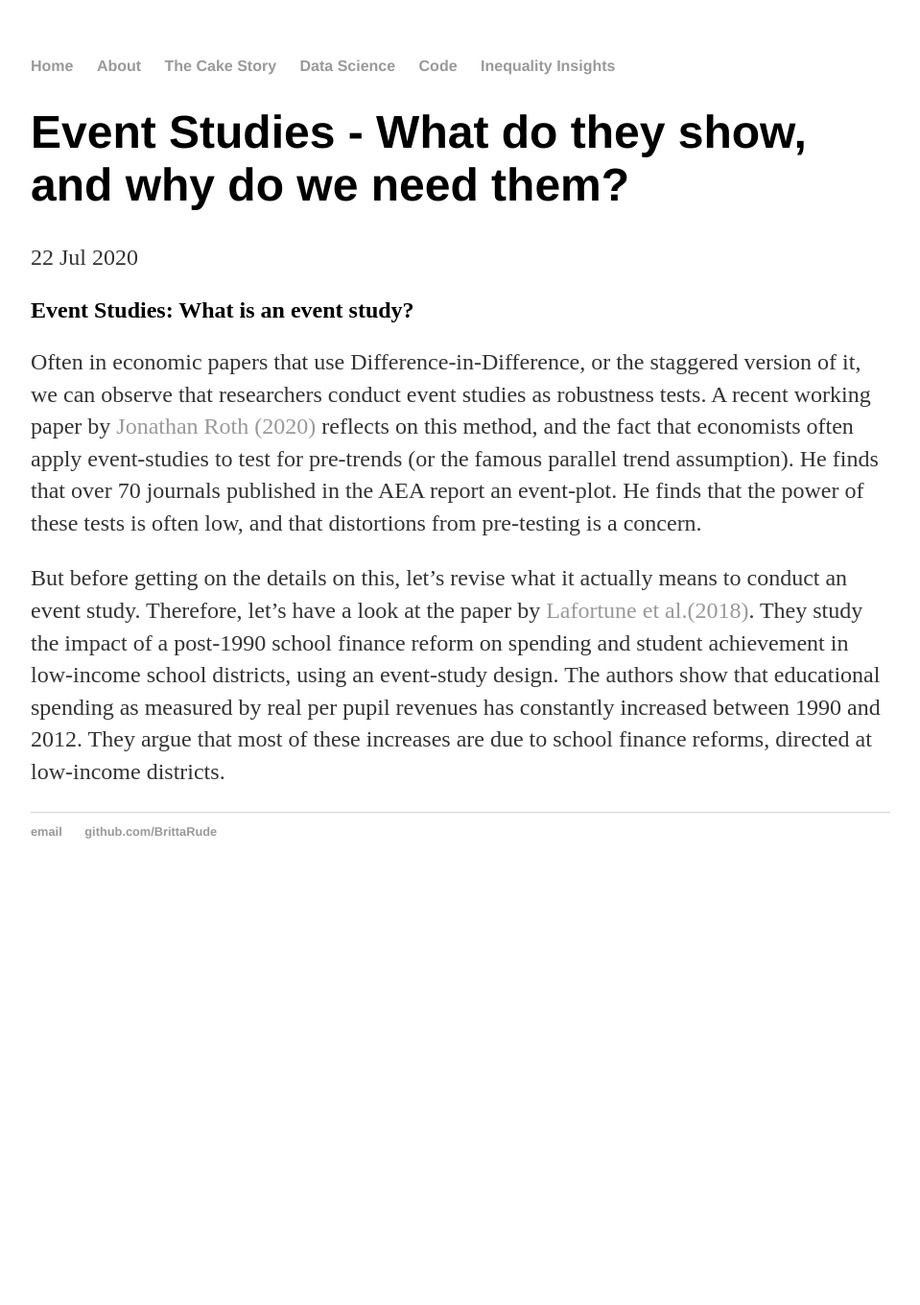
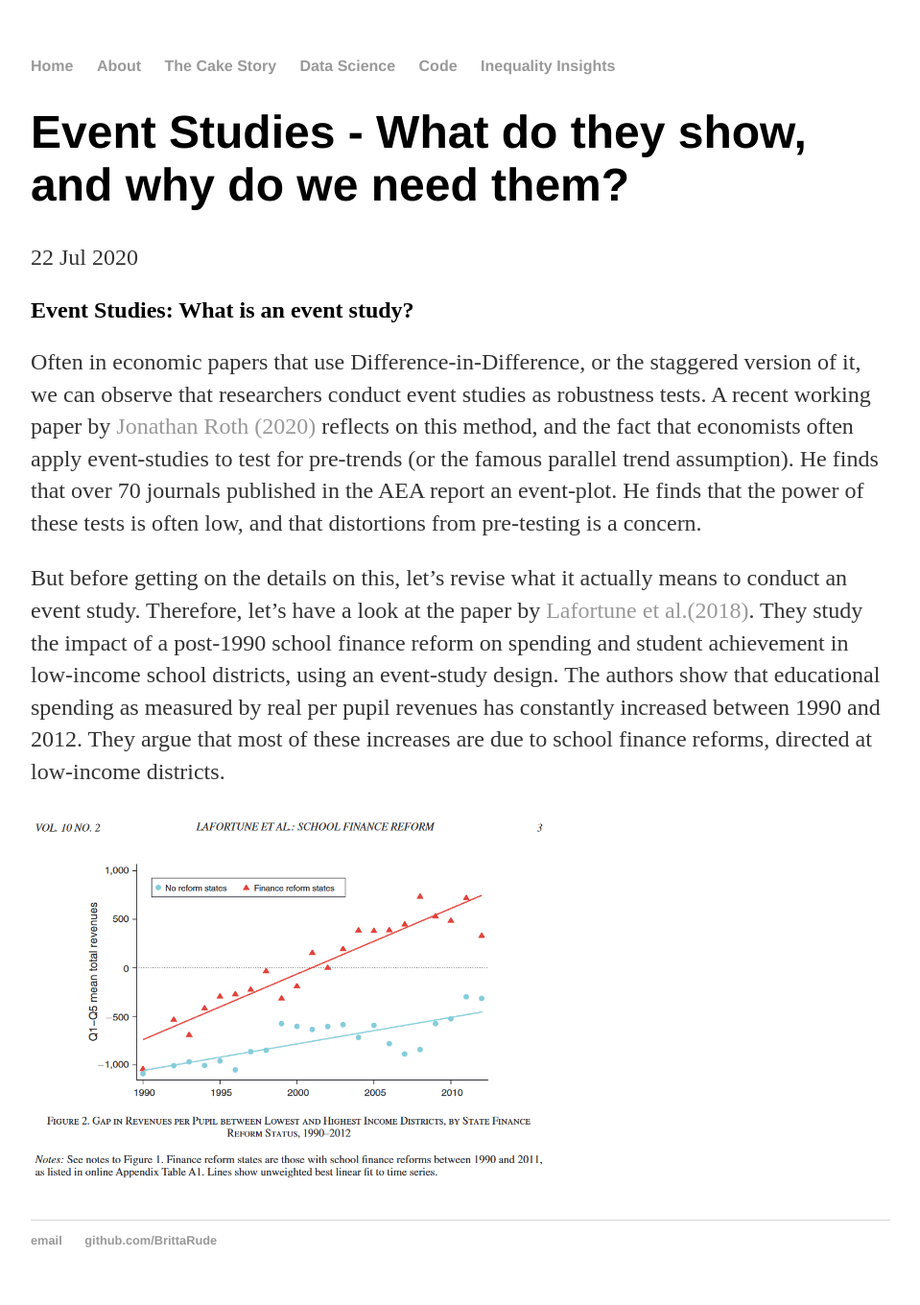
Before and after one commit to BrittaRude/BrittaRude.github.io, a Jekyll site: the page built from inputs_datascience/_posts/2020-07-22-britta-rude-event-study.md, in a window 1280 px wide. Shown: the whole page at 96% size, without its empty margins (160-1119 px from the left). Built offline with Jekyll 4.4.1, drawn with Linux system fonts in a browser that asks for light colours; before the commit the page ends 934 px from its top, so only the background shows below that.

Commit message:
Update 2020-07-22-britta-rude-event-study.md

```diff
--- a/inputs_datascience/_posts/2020-07-22-britta-rude-event-study.md
+++ b/inputs_datascience/_posts/2020-07-22-britta-rude-event-study.md
@@ -10,3 +10,5 @@ date: 2020-07-22
 Often in economic papers that use Difference-in-Difference, or the staggered version of it, we can observe that researchers conduct event studies as robustness tests. A recent working paper by [Jonathan Roth (2020)](https://scholar.harvard.edu/files/jroth/files/roth_pretrends_testing.pdf) reflects on this method, and the fact that economists often apply event-studies to test for pre-trends (or the famous parallel trend assumption). He finds that over 70 journals published in the AEA report an event-plot. He finds that the power of these tests is often low, and that distortions from pre-testing is a concern.
 
 But before getting on the details on this, let's revise what it actually means to conduct an event study. Therefore, let's have a look at the paper by [Lafortune et al.(2018)](https://pubs.aeaweb.org/doi/pdfplus/10.1257/app.20160567). They study the impact of a post-1990 school finance reform on spending and student achievement in low-income school districts, using an event-study design. The authors show that educational spending as measured by real per pupil revenues has constantly increased between 1990 and 2012. They argue that most of these increases are due to school finance reforms, directed at low-income districts.
+
+<img src="//images/Lafortune_2017_SFR.PNG" alt="Lafortune FSR" style="max-width:60%;"/>
```
